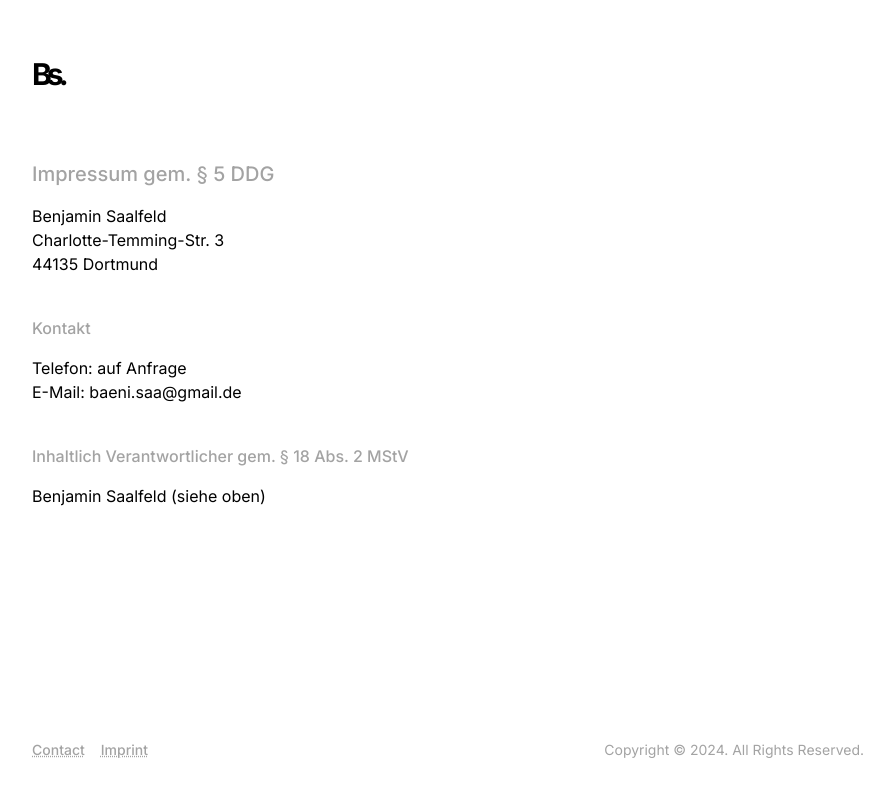
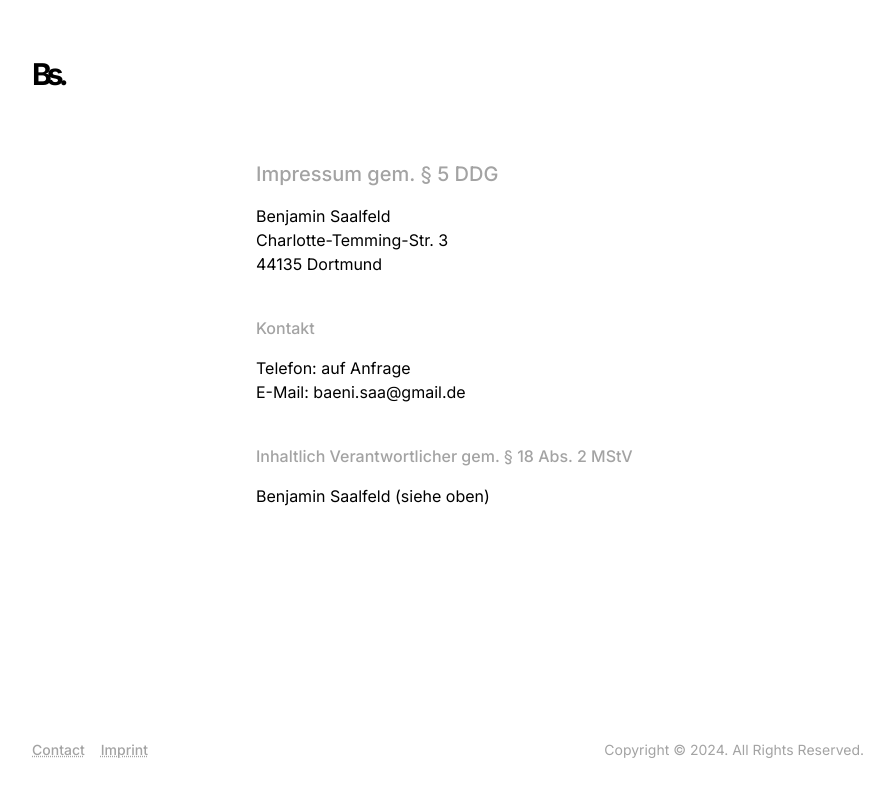
Before and after one commit to baeni/bsaa-ui, a Next.js app: page /legal in a window 1280 px wide. Shown: the top 796 px of the page, without its empty margins (192-1086 px from the left). Built offline with nearby package versions, Linux system fonts and the light colour scheme.

Commit message:
Add container class

```diff
--- a/app/layout.tsx
+++ b/app/layout.tsx
@@ -27,7 +27,7 @@ export default function RootLayout({
       <body className={`${inter.className} flex flex-col min-h-screen`}>
         <SmoothScrolling>
           <Navbar />
-          <main className="flex-grow">
+          <main className="flex-grow container">
             {children}
           </main>
           <Footer />
```
